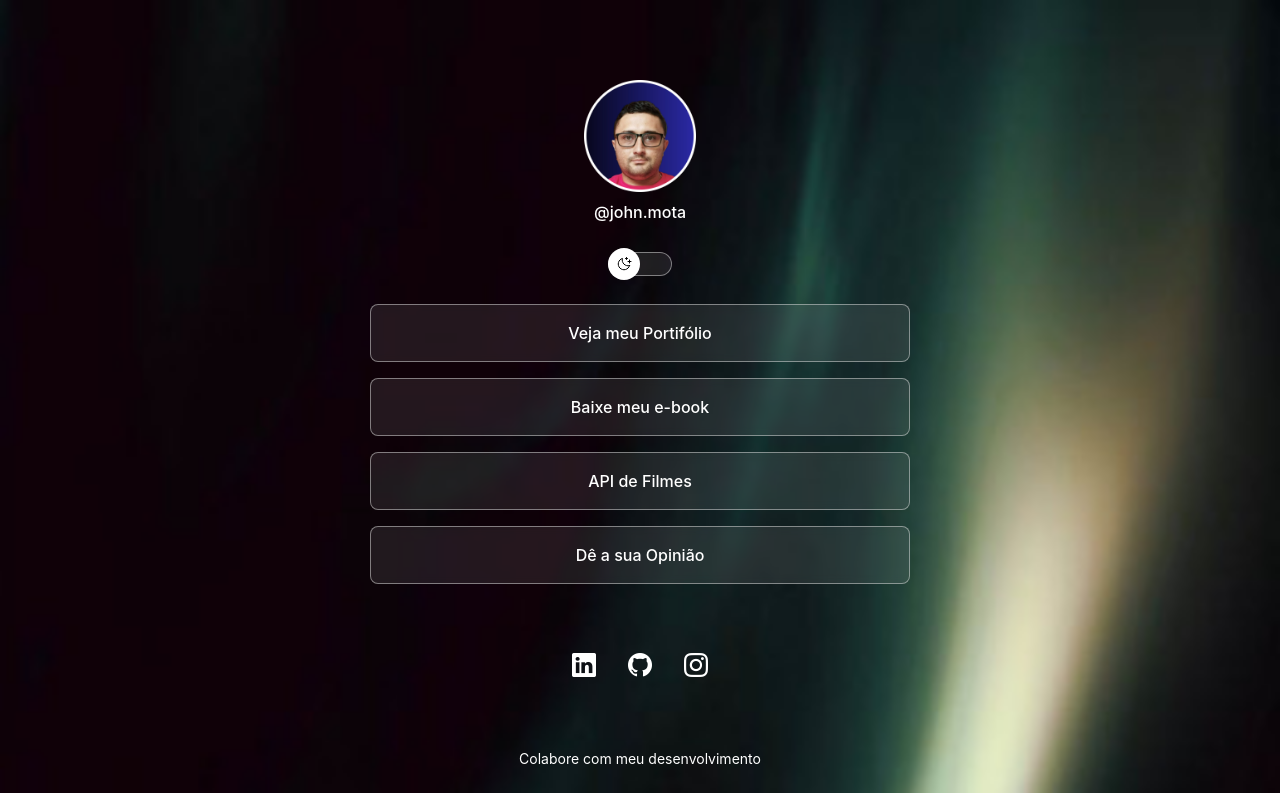
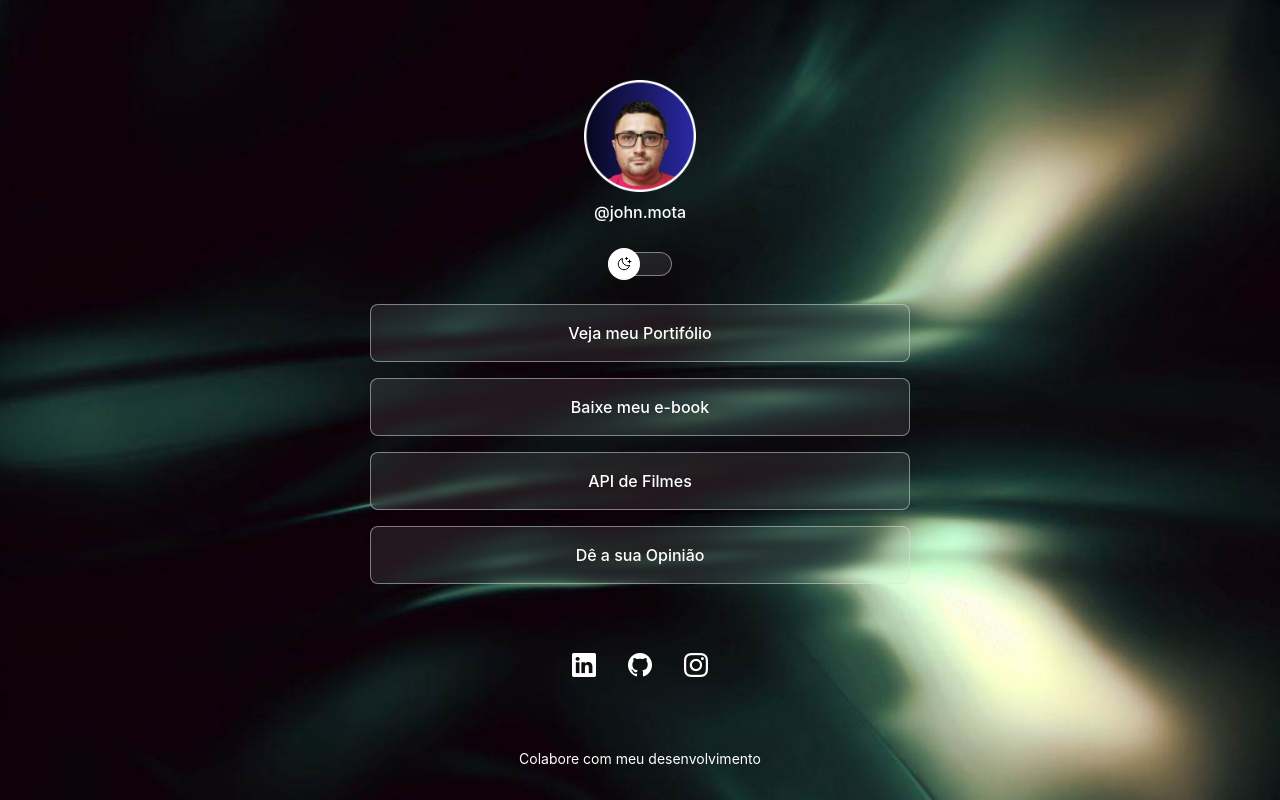
Before and after one commit to John-Mota/portifolioJohnMota, an Angular app: page / in a window 1280 px wide. Built offline with nearby package versions, Linux system fonts and the light colour scheme.

Commit message:
change backgroud based on media queriequery

```diff
--- a/src/app/home-principal/home-principal.component.css
+++ b/src/app/home-principal/home-principal.component.css
@@ -2,6 +2,7 @@
   margin: 0;
   padding: 0;
   box-sizing: border-box;
+
 }
 
 .dark {
@@ -25,8 +26,8 @@
 }
 
 body {
-
   background: var(--bg-url) no-repeat top center/cover;
+  height: 100vh;
 }
 
 body * {
@@ -164,3 +165,13 @@ footer {
   text-align: center;
   padding: 24px 0;
 }
+
+@media (min-width: 700px) {
+  .dark {
+    --bg-url: url(./../../assets/bg-dark.jpg);
+  }
+
+  .light {
+    --bg-url: url(./../../assets/bg-clear.jpeg);
+  }
+}
```
